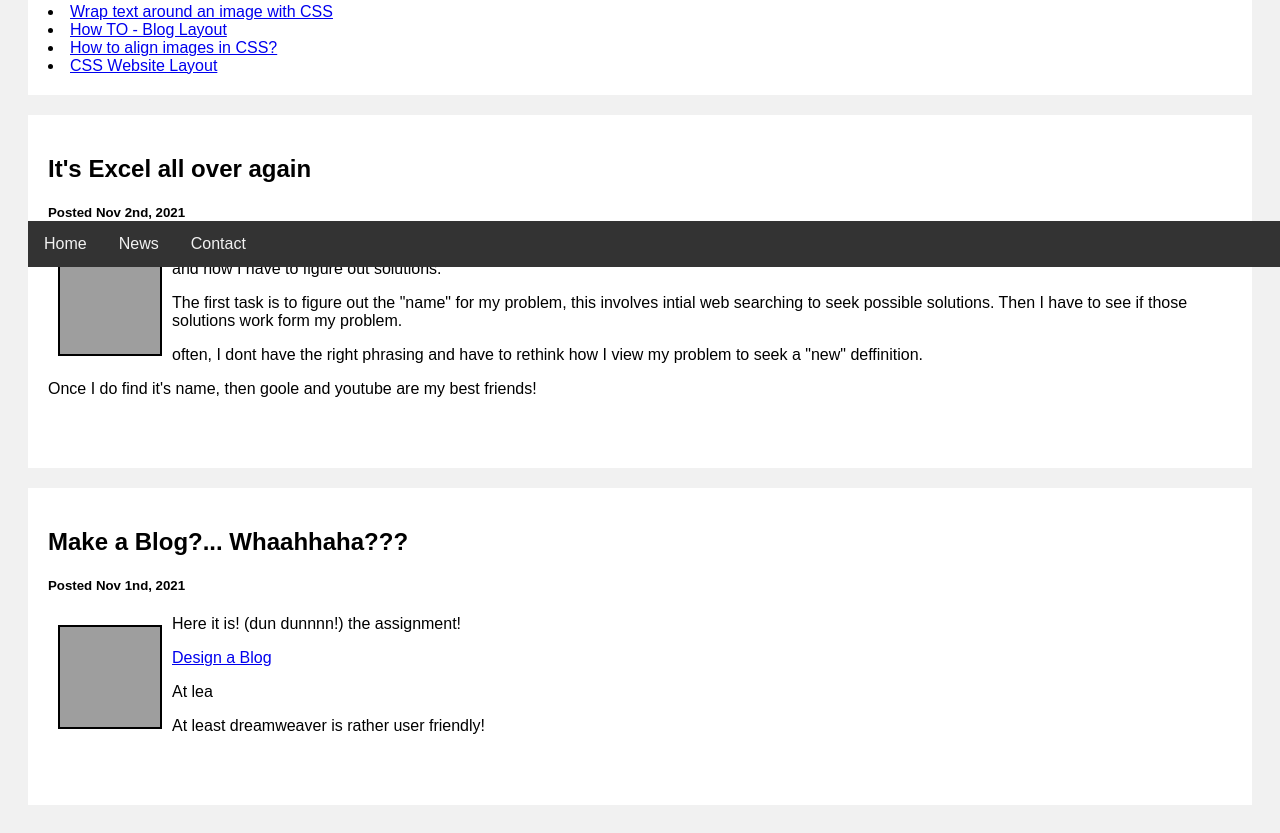
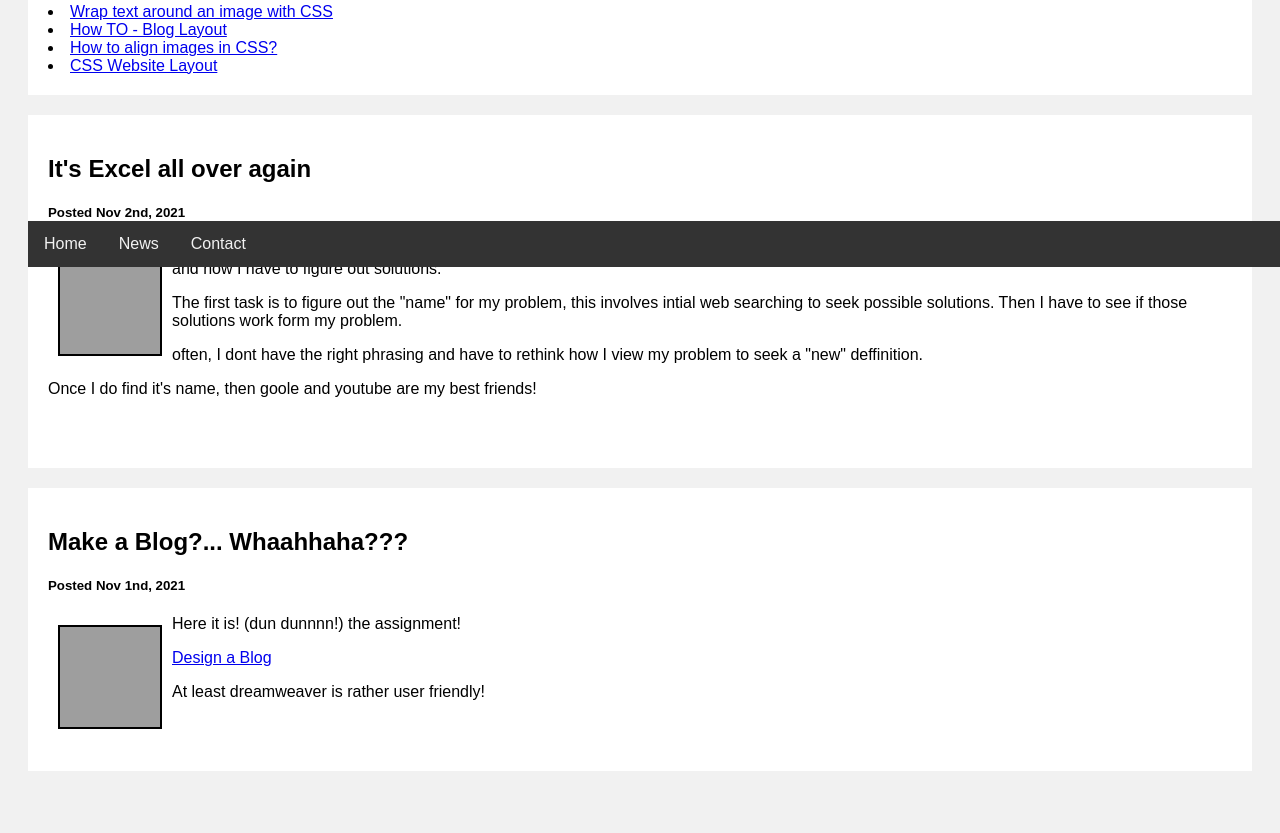
Before and after one commit to bobsoe/Blog, a plain HTML site: page index.html in a window 1280 px wide. Shown: the part 533-1366 px from the top of the page. After the commit the page ends 1332 px from the top, so only its background shows below. Drawn offline with Linux system fonts and the light colour scheme; grey boxes are pictures that could not be loaded.

Commit message:
Update index.html

```diff
--- a/index.html
+++ b/index.html
@@ -62,7 +62,6 @@
       <img src="https://cdn.pixabay.com/photo/2017/08/01/00/44/laptop-2562361__340.jpg">
       <p>Here it is! (dun dunnnn!) the assignment!</p>
       <p><a href="https://coursework.vschool.io/design-a-blog/">Design a Blog</a></p>
-      <p>At lea&nbsp;</p>
       <p>At least dreamweaver is rather user friendly!&nbsp;</p>
 <p>&nbsp;</p>
     </div>
```
